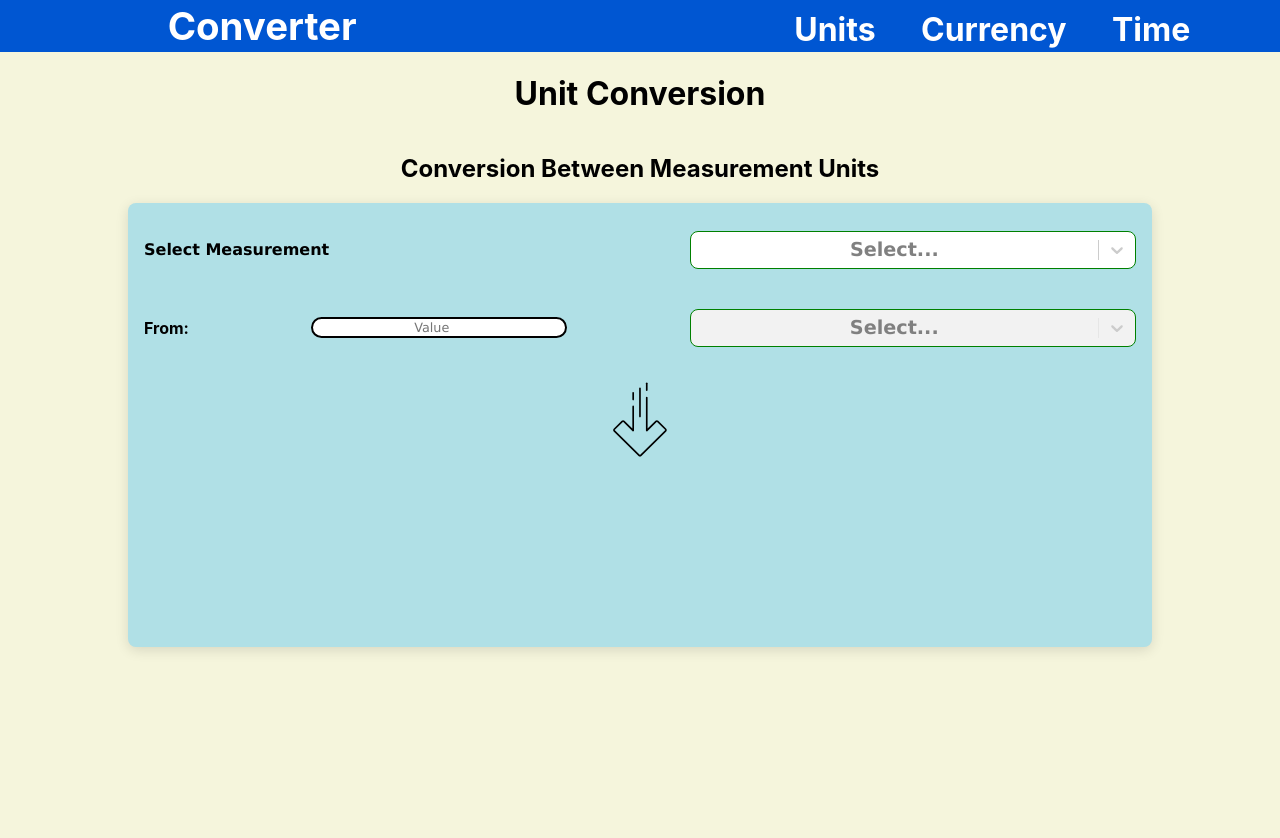
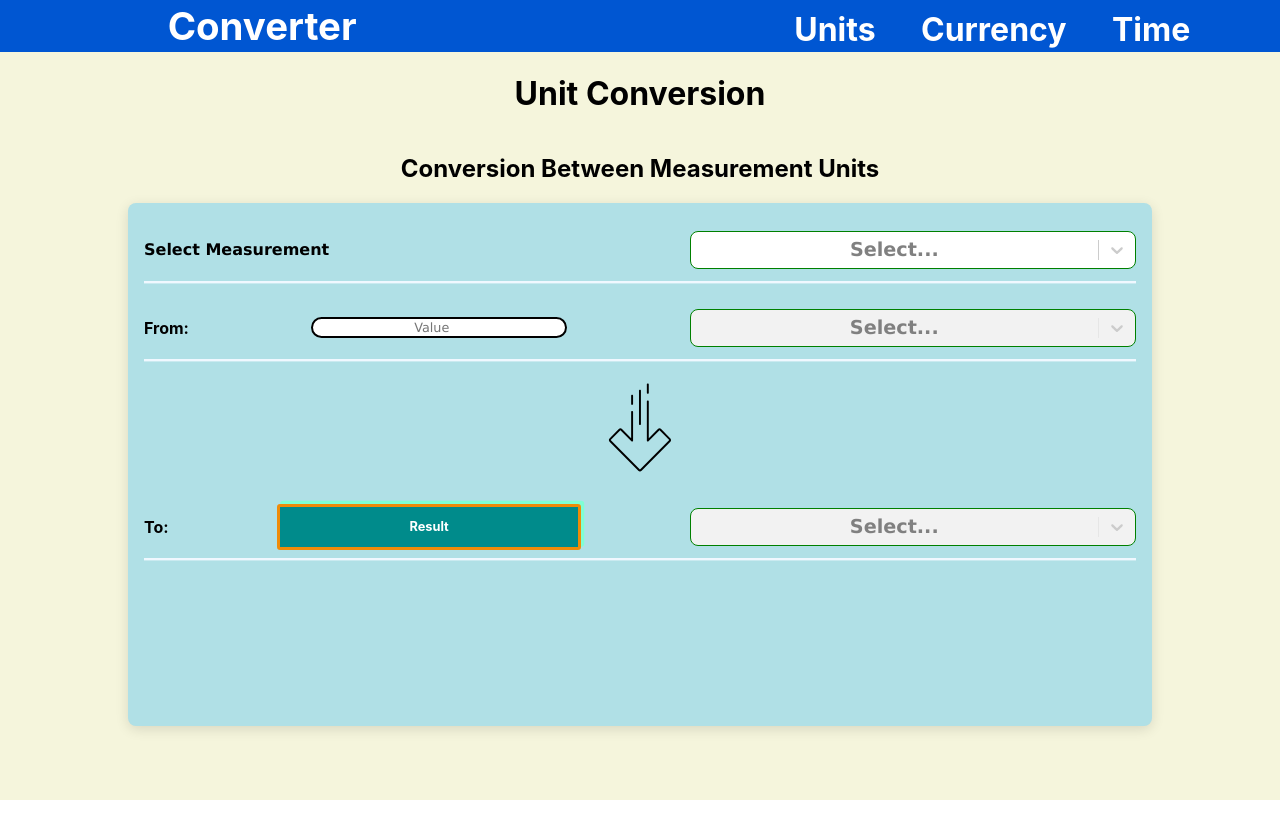
Before and after one commit to haytham918/converter-react, a React (Create React App) app: page / in a window 1280 px wide. Shown: the top 838 px of the page. After the commit the page ends 800 px from the top, so only its background shows below. Built offline with nearby package versions, Linux system fonts and the light colour scheme.

Commit message:
Add the To Layout

```diff
--- a/src/App.css
+++ b/src/App.css
@@ -15,4 +15,5 @@
 
 html, body, #root, .App {
   height: 100%;
+  overflow: hidden;
 }
--- a/src/pages/Units.css
+++ b/src/pages/Units.css
@@ -18,6 +18,7 @@
   margin-bottom: 1rem;
   margin-left: 1rem;
   margin-right: 1rem;
+  box-shadow: 0rem 0.15rem aliceblue;
 }
 
 .unit-container{
@@ -45,6 +46,7 @@
   margin-bottom: 1rem;
   margin-left: 1rem;
   margin-right: 1rem;
+  box-shadow: 0rem 0.15rem aliceblue;
 }
 
 .input-container {
@@ -81,3 +83,33 @@
   margin-left: 1rem;
   margin-right: 1rem;
 }
+
+.to-container {
+  display: flex;
+  align-items: center;
+  justify-content: space-between;
+  margin-top: 1rem;
+  margin-bottom: 1rem;
+  margin-left: 1rem;
+  margin-right: 1rem;
+  box-shadow: 0rem 0.15rem aliceblue;
+}
+
+.result-container{
+  width: 30%;
+  border: solid;
+  border-radius: 0.2rem;
+  display: flex;
+  justify-content: center;
+  align-items: center;
+  background-color: darkcyan;
+  color: rgb(239, 139, 8);
+  box-shadow: 0.2rem -0.2rem aquamarine;
+
+}
+
+.result-text{
+  font-size: 80%;
+  font-weight: bold;
+  color: white;
+}
--- a/src/pages/Units.js
+++ b/src/pages/Units.js
@@ -249,6 +249,8 @@ const Units = () => {
     setKind(e.value);
   };
 
+  let value_after = 2;
+
   return (
     <>
       <h1 className="header">Unit Conversion</h1>
@@ -304,6 +306,33 @@ const Units = () => {
         <div className="arrow-container">
         <img src={arrow} alt='Arrow' className='arrow'/>
         </div>
+
+
+        <div className="to-container">
+          <h4>To: </h4>
+          <div className = 'result-container'>
+            <p className = 'result-text'>{after === null ? 'Result' : value_after}</p>
+          </div>
+          <div className="kind-dropdown">
+            <Select
+              options={kind}
+              isDisabled={kind === null}
+              value={after}
+              onChange={setAfter}
+              styles={{
+                control: (baseStyles, state) => ({
+                  ...baseStyles,
+                  borderColor: "green",
+                  borderRadius: "0.5rem",
+                  fontSize: "120%",
+                  textAlign: "center",
+                  fontWeight: 'bold',
+                  fontFamily: "Verdana",
+                }),
+              }}
+            />
+          </div>
+        </div>
       </div>
     </>
   );
```
